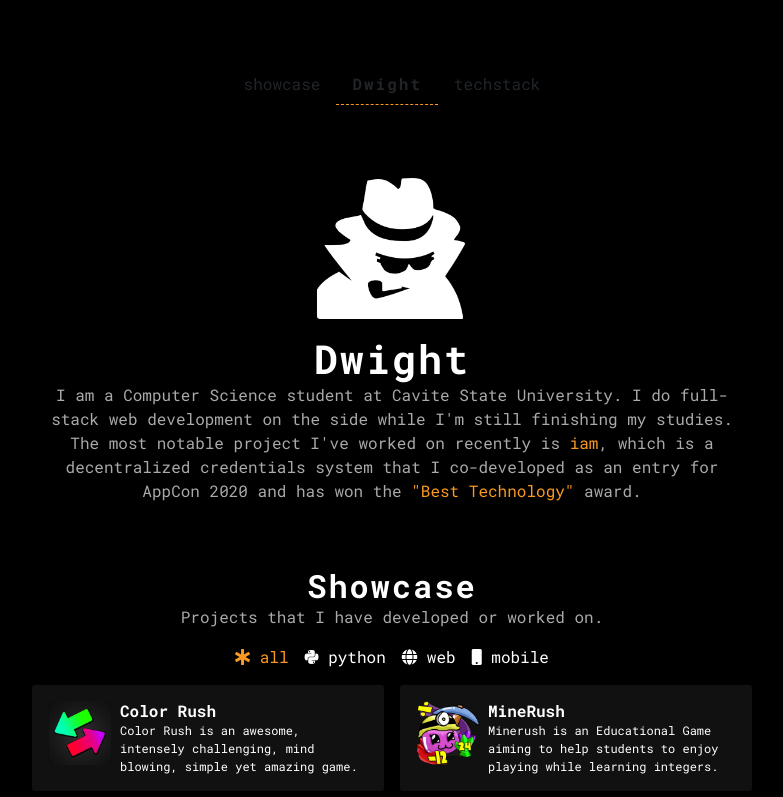
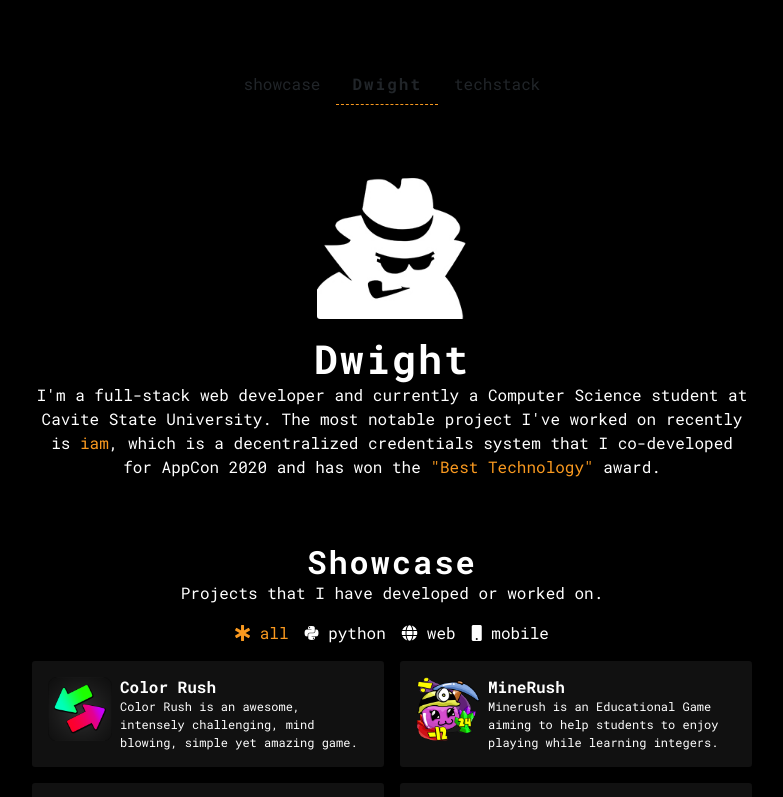
Before and after one commit to Dwyte/portfolio-website, a React (Create React App) app: page / in a window 1280 px wide. Shown: the top 797 px of the page, without its empty margins (248-1031 px from the left). Built offline with nearby package versions, Linux system fonts and the light colour scheme.

Commit message:
Replaced Logo with lower size, and update title desc

```diff
--- a/src/components/TitleLogo.jsx
+++ b/src/components/TitleLogo.jsx
@@ -73,9 +73,9 @@ const TitleLogo = () => {
       <HeaderDesc>
         <Header></Header>
         <p>
-          I am a Computer Science student at Cavite State University. I do
-          full-stack web development on the side while I'm still finishing my
-          studies. The most notable project I've worked on recently is{" "}
+          I'm a full-stack web developer and currently a Computer Science
+          student at Cavite State University. The most notable project I've
+          worked on recently is{" "}
           <Anchor
             target="_blank"
             rel="noopener noreferrer"
@@ -84,8 +84,8 @@ const TitleLogo = () => {
           >
             iam
           </Anchor>
-          , which is a decentralized credentials system that I co-developed as
-          an entry for AppCon 2020 and has won the{" "}
+          , which is a decentralized credentials system that I co-developed for
+          AppCon 2020 and has won the{" "}
           <Anchor
             target="_blank"
             rel="noopener noreferrer"
@@ -94,7 +94,7 @@ const TitleLogo = () => {
           >
             "Best Technology"
           </Anchor>{" "}
-          award.
+          award. <br />
         </p>
       </HeaderDesc>
     </Section>
--- a/src/components/common/HeaderDesc.js
+++ b/src/components/common/HeaderDesc.js
@@ -18,7 +18,9 @@ const HeaderDesc = styled.div`
 
   p {
     margin: 0px auto;
-    color: ${({ theme }) => theme.fontColorSecondary};
+    span {
+      color: ${({ theme }) => theme.fontColorSecondary}!important;
+    }
   }
 
   @media only screen and (max-width: 800px) {
```
Also changed, not shown: src/assets/logo.jpg.
